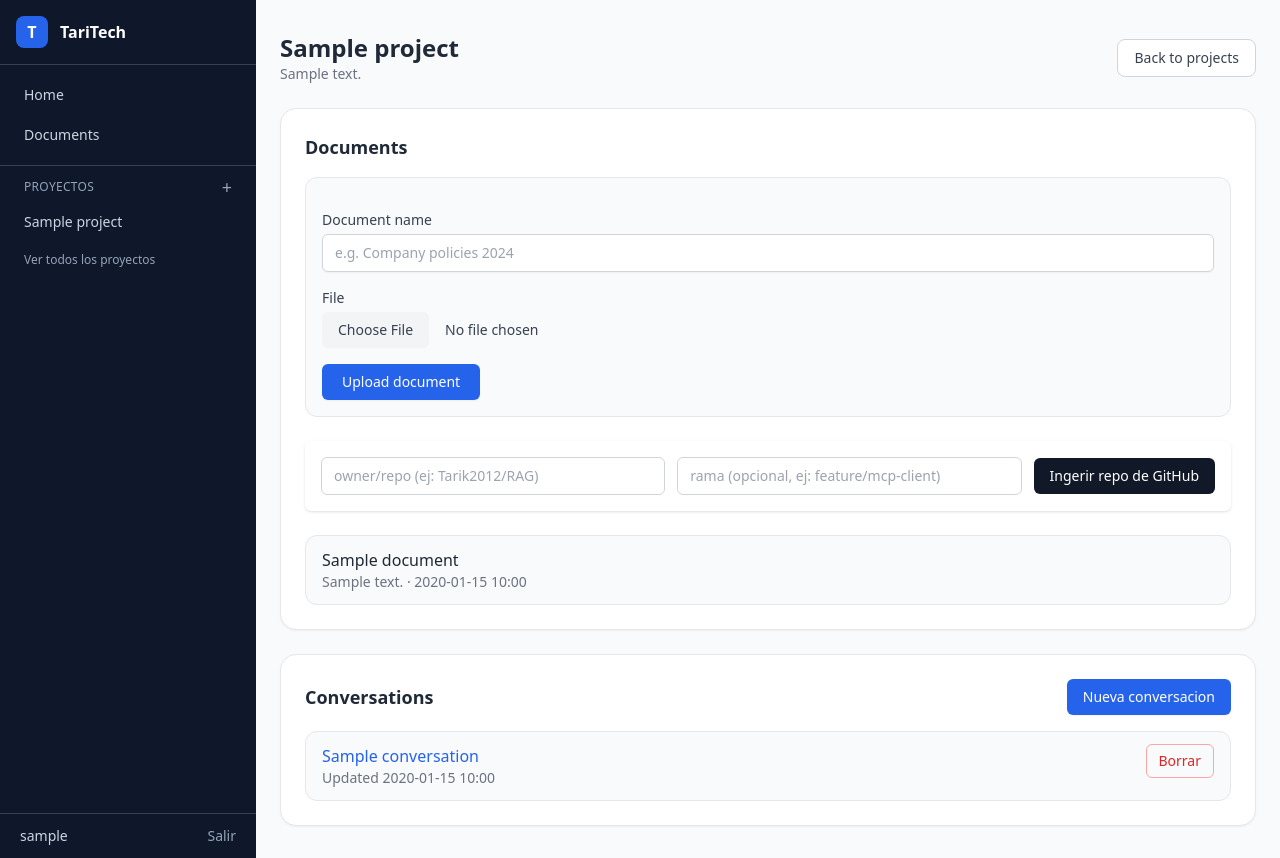
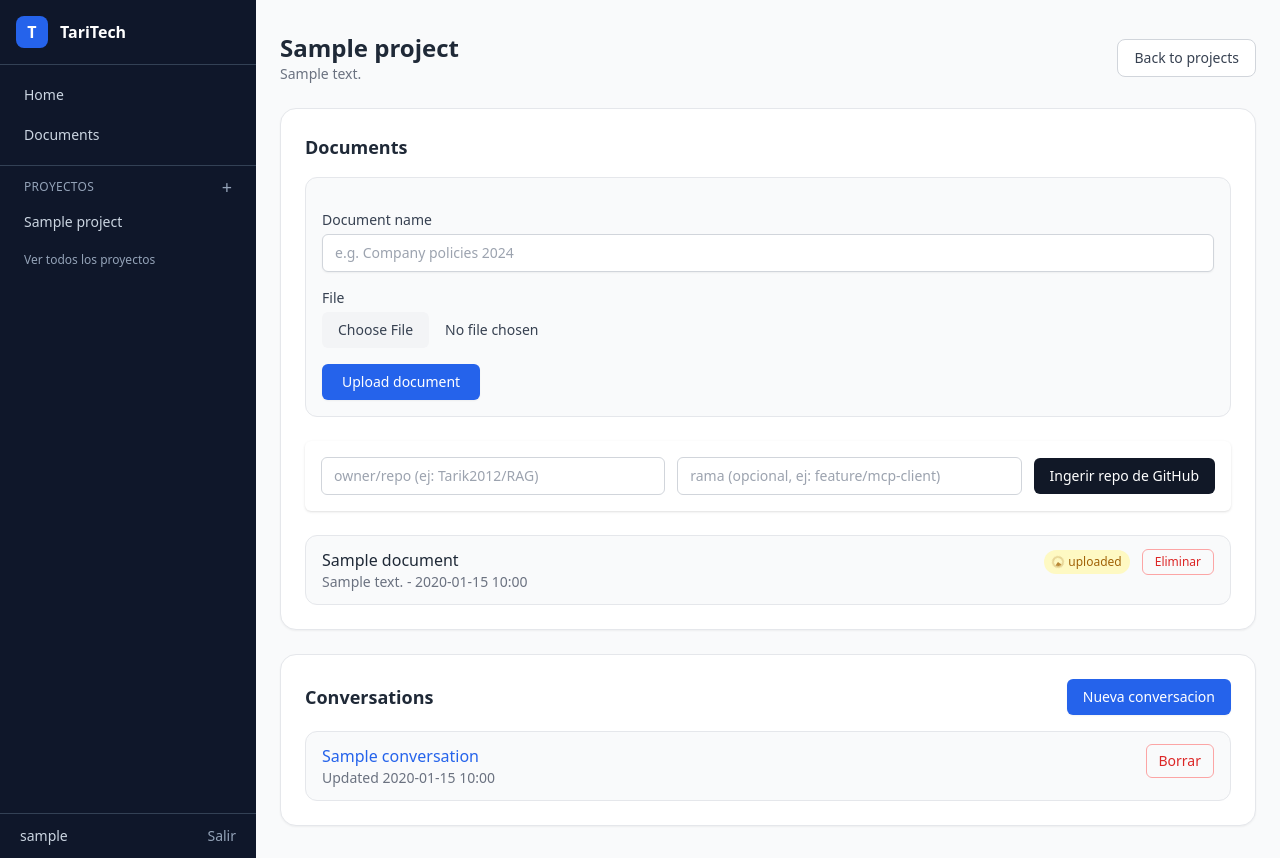
Before and after one commit to Tarik2012/RAG, a Django app: page /documents/projects/1/ in a window 1280 px wide. Run offline with Django 4.2, Linux system fonts and the light colour scheme; a user stored in the database is signed in; tables that the repository leaves empty hold one stand-in row (values such as "Sample post"); parts of the project's set-up code (start-up, migrations or seed data) failed here and were passed over; some libraries are stand-ins or nearby versions.

Commit message:
feat: estado de procesamiento y borrado de docs/repos en vista de proyecto

```diff
--- a/documents/services/router/__init__.py
+++ b/documents/services/router/__init__.py
@@ -1,3 +1,3 @@
-from .intent_router import classify_intent
+from .intent_router import classify_message
 
-__all__ = ["classify_intent"]
+__all__ = ["classify_message"]
--- a/documents/templates/documents/project_detail.html
+++ b/documents/templates/documents/project_detail.html
@@ -85,24 +85,74 @@
       <div class="space-y-3">
         {% for repo in repo_groups %}
           <details class="mb-2 rounded-lg border border-gray-200 bg-white">
-            <summary class="flex cursor-pointer items-center gap-2 px-4 py-3 font-medium text-gray-800">
-              <span>Repositorio: {{ repo.name }}</span>
-              <span class="text-xs text-gray-500">({{ repo.count }} archivos)</span>
+            <summary class="flex cursor-pointer items-center justify-between gap-2 px-4 py-3 font-medium text-gray-800">
+              <span class="flex items-center gap-2">
+                <span>Repositorio: {{ repo.name }}</span>
+                <span class="text-xs text-gray-500">({{ repo.count }} archivos)</span>
+              </span>
+              <form method="post" action="{% url 'documents:repo_delete' project.id %}"
+                    onsubmit="return confirm('Borrar el repositorio {{ repo.name }} y todos sus archivos?')">
+                {% csrf_token %}
+                <input type="hidden" name="repo_name" value="{{ repo.name }}">
+                <button type="submit"
+                  class="rounded-md border border-red-300 px-3 py-1 text-xs font-medium text-red-600 transition hover:bg-red-50">
+                  Eliminar repositorio
+                </button>
+              </form>
             </summary>
             <div class="border-t border-gray-100 px-4 py-2">
               {% for doc in repo.files %}
-                <div class="flex items-center justify-between py-1.5 text-sm text-gray-700">
+                <div
+                  class="flex items-center justify-between py-1.5 text-sm text-gray-700"
+                  data-doc-id="{{ doc.pk }}"
+                  data-doc-status="{{ doc.status }}"
+                >
                   <span>{{ doc.original_name }}</span>
-                  <span class="text-xs text-gray-400">{{ doc.status }}</span>
+                  <span class="inline-flex items-center rounded-full px-2 py-1 text-xs font-medium {% if doc.status == 'processed' %}bg-green-100 text-green-700{% elif doc.status == 'processing' or doc.status == 'uploaded' %}bg-yellow-100 text-yellow-700{% elif doc.status == 'failed' %}bg-red-100 text-red-700{% else %}bg-gray-100 text-gray-700{% endif %}">
+                    {% if doc.status == 'processing' or doc.status == 'uploaded' %}
+                      <svg class="animate-spin h-3 w-3 inline-block mr-1" xmlns="http://www.w3.org/2000/svg" fill="none" viewBox="0 0 24 24">
+                        <circle class="opacity-25" cx="12" cy="12" r="10" stroke="currentColor" stroke-width="4"></circle>
+                        <path class="opacity-75" fill="currentColor" d="M4 12a8 8 0 018-8v8z"></path>
+                      </svg>
+                    {% endif %}
+                    {{ doc.status }}
+                  </span>
                 </div>
               {% endfor %}
             </div>
           </details>
         {% endfor %}
         {% for document in documents %}
-          <div class="rounded-xl border border-gray-200 bg-gray-50 px-4 py-3">
-            <div class="font-medium text-gray-800">{{ document.original_name }}</div>
-            <div class="text-sm text-gray-500">{{ document.content_type }} · {{ document.created_at|date:"Y-m-d H:i" }}</div>
+          <div
+            class="rounded-xl border border-gray-200 bg-gray-50 px-4 py-3"
+            data-doc-id="{{ document.pk }}"
+            data-doc-status="{{ document.status }}"
+          >
+            <div class="flex items-start justify-between gap-3">
+              <div>
+                <div class="font-medium text-gray-800">{{ document.original_name }}</div>
+                <div class="text-sm text-gray-500">{{ document.content_type }} - {{ document.created_at|date:"Y-m-d H:i" }}</div>
+              </div>
+              <div class="flex items-center gap-3">
+                <span class="inline-flex items-center rounded-full px-2 py-1 text-xs font-medium {% if document.status == 'processed' %}bg-green-100 text-green-700{% elif document.status == 'processing' or document.status == 'uploaded' %}bg-yellow-100 text-yellow-700{% elif document.status == 'failed' %}bg-red-100 text-red-700{% else %}bg-gray-100 text-gray-700{% endif %}">
+                  {% if document.status == 'processing' or document.status == 'uploaded' %}
+                    <svg class="animate-spin h-3 w-3 inline-block mr-1" xmlns="http://www.w3.org/2000/svg" fill="none" viewBox="0 0 24 24">
+                      <circle class="opacity-25" cx="12" cy="12" r="10" stroke="currentColor" stroke-width="4"></circle>
+                      <path class="opacity-75" fill="currentColor" d="M4 12a8 8 0 018-8v8z"></path>
+                    </svg>
+                  {% endif %}
+                  {{ document.status }}
+                </span>
+                <form method="post" action="{% url 'documents:delete' document.pk %}"
+                      onsubmit="return confirm('Borrar este documento?')">
+                  {% csrf_token %}
+                  <button type="submit"
+                    class="rounded-md border border-red-300 px-3 py-1 text-xs font-medium text-red-600 transition hover:bg-red-50">
+                    Eliminar
+                  </button>
+                </form>
+              </div>
+            </div>
           </div>
         {% empty %}
           {% if not repo_groups %}
@@ -160,3 +210,34 @@
   </div>
 </div>
 {% endblock %}
+
+{% block extra_js %}
+<script>
+(function () {
+  const STATUS_URL = "{% url 'documents:status' %}";
+  const PENDING = ["uploaded", "processing"];
+
+  function hasPending() {
+    return Array.from(document.querySelectorAll("[data-doc-id]"))
+      .some(el => PENDING.includes(el.dataset.docStatus));
+  }
+
+  async function tick() {
+    if (!hasPending()) return;
+    try {
+      const res = await fetch(STATUS_URL);
+      if (!res.ok) return;
+      const data = await res.json();
+      const changed = data.documents.some(doc => {
+        const el = document.querySelector('[data-doc-id="' + doc.id + '"]');
+        return el && el.dataset.docStatus !== doc.status;
+      });
+      if (changed) { location.reload(); return; }
+    } catch (e) {}
+    setTimeout(tick, 3000);
+  }
+
+  if (hasPending()) setTimeout(tick, 3000);
+})();
+</script>
+{% endblock %}
--- a/documents/urls.py
+++ b/documents/urls.py
@@ -10,6 +10,7 @@ from .views import (
     document_status,
     document_upload,
     repo_ingest,
+    repo_delete,
     document_delete,
     documentation_view,
     generate_documentation_trigger,
@@ -31,6 +32,7 @@ urlpatterns = [
     path("status/", document_status, name="status"),
     path("upload/", document_upload, name="upload"),
     path("repos/ingest/", repo_ingest, name="repo_ingest"),
+    path("projects/<int:project_id>/repos/delete/", repo_delete, name="repo_delete"),
     path("delete/<int:pk>/", document_delete, name="delete"),
 
     # API (RAG)
--- a/documents/views.py
+++ b/documents/views.py
@@ -324,11 +324,30 @@ def document_delete(request, pk):
         pk=pk,
         owner=request.user,
     )
-
+    project_id = document.project_id
     document.file.delete(save=False)
     document.delete()
+    if project_id:
+        return redirect("documents:project_detail", project_id=project_id)
+    return redirect("documents:list")
 
-    return redirect("documents:list")
+
+@login_required
+@require_POST
+def repo_delete(request, project_id):
+    project = get_object_or_404(Project, id=project_id, user=request.user)
+    repo_name = (request.POST.get("repo_name") or "").strip()
+    if not repo_name:
+        return redirect("documents:project_detail", project_id=project_id)
+    docs = Document.objects.filter(
+        owner=request.user,
+        project=project,
+        source=f"github:{repo_name}",
+    )
+    for doc in docs:
+        doc.file.delete(save=False)
+    docs.delete()
+    return redirect("documents:project_detail", project_id=project_id)
 
 
 @login_required
```
Also changed, not shown: documents/services/router/intent_router.py (+8 -5 lines).
